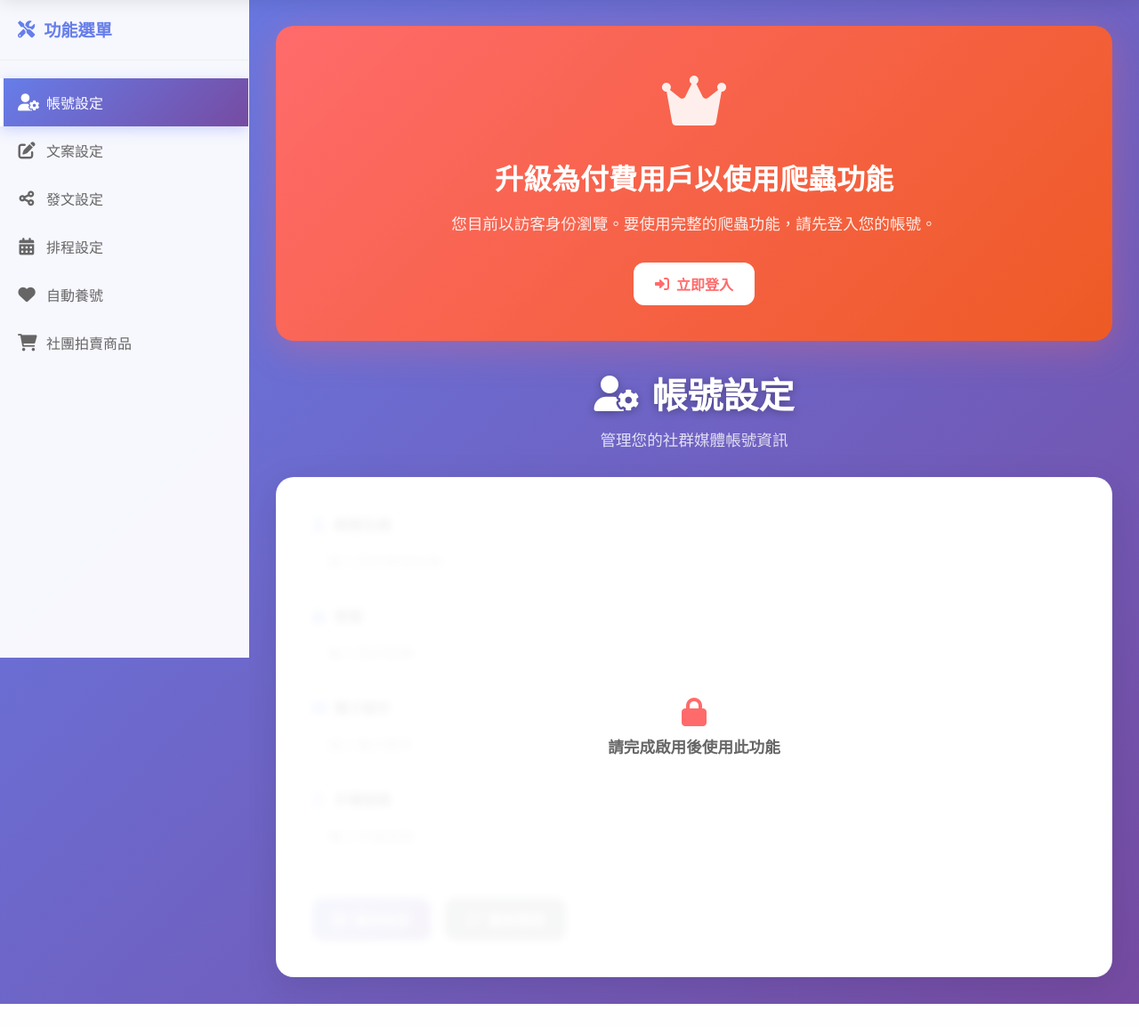
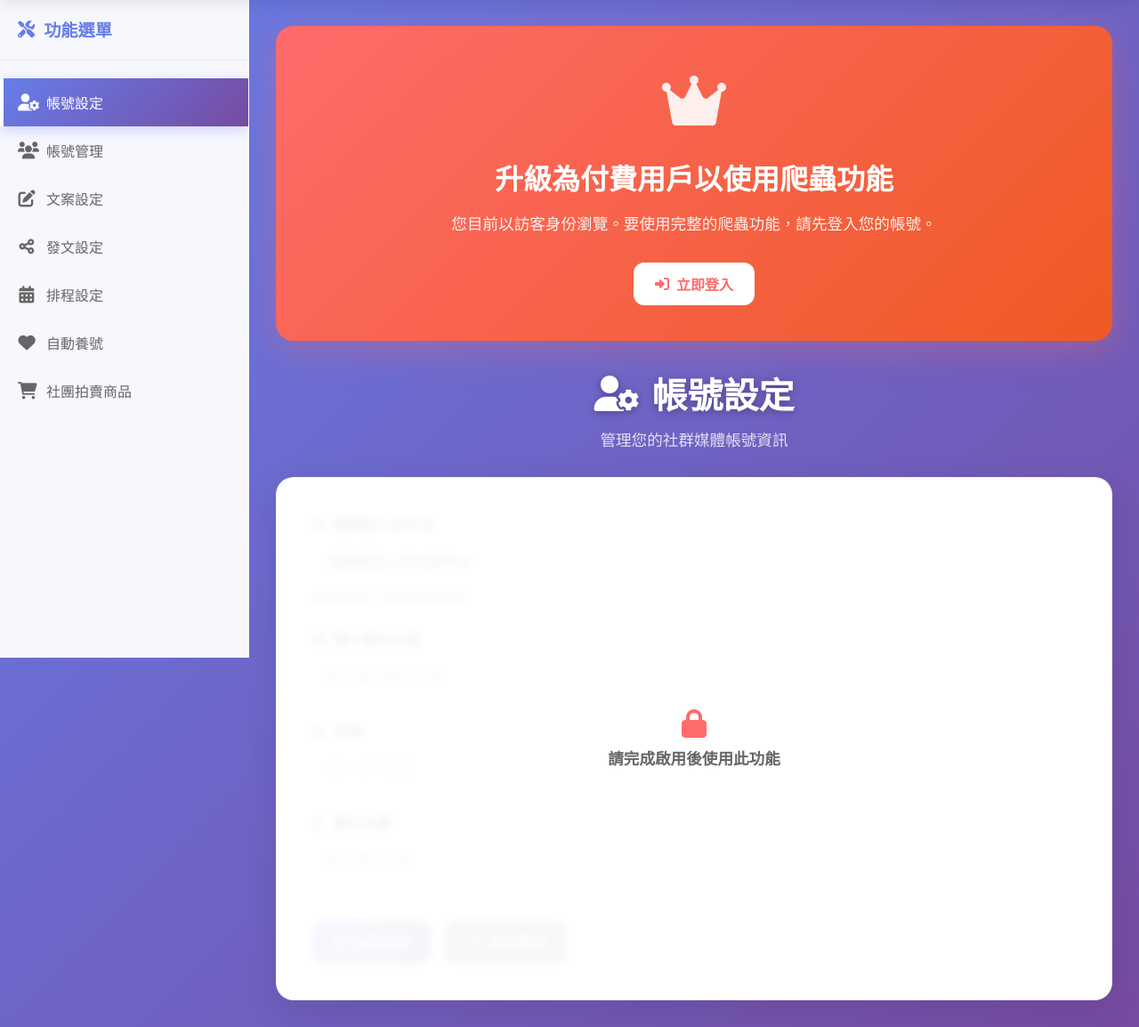
Before and after one commit to osmuntsun/Crawler_Web, a Django app: page /crawler/ in a window 1280 px wide. Shown: the part 61-1215 px from the top of the page at 89% size. Before the commit the page ends 1189 px from the top, so only its background shows below. Run offline with Django 5.2, Linux system fonts and the light colour scheme.

Commit message:
帳號設定中增加社群軟體帳號、帳號名稱改電子郵件名稱、手機號碼移除、多一個帳號管理頁面

```diff
--- a/CrawlerWeb/Crawler/templates/Crawler/tool.html
+++ b/CrawlerWeb/Crawler/templates/Crawler/tool.html
@@ -42,6 +42,10 @@
 				<button class="sidebar-item active" data-tab="account">
 					<i class="fas fa-user-cog"></i>
 					<span>帳號設定</span>
+				</button>
+				<button class="sidebar-item" data-tab="account-management">
+					<i class="fas fa-users"></i>
+					<span>帳號管理</span>
 				</button>
 				<button class="sidebar-item" data-tab="copy">
 					<i class="fas fa-edit"></i>
@@ -122,20 +126,33 @@
 						{% endif %}
 						<form class="form-grid" {% if not can_use_tool %}style="pointer-events: none; opacity: 0.6;"{% endif %}>
 							<div class="form-row">
-								<label><i class="fas fa-user"></i> 帳號名稱</label>
-								<input type="text" name="username" placeholder="輸入您的帳號名稱">
+								<label><i class="fas fa-globe"></i> 選擇登入的平台</label>
+								<select name="login_platform" class="form-select" required>
+									<option value="">選擇要登入的社群平台</option>
+									<option value="facebook_group">Facebook社團</option>
+									<option value="facebook_page">Facebook粉絲頁</option>
+									<option value="instagram_account">Instagram帳號</option>
+									<option value="discord_server">Discord伺服器</option>
+									<option value="telegram_channel">Telegram頻道</option>
+									<option value="line_group">Line群組</option>
+									<option value="wechat_group">微信群組</option>
+									<option value="forum">論壇</option>
+									<option value="blog">部落格</option>
+									<option value="other">其他</option>
+								</select>
+								<small class="form-help">選擇您要登入的社群平台類型</small>
+							</div>
+							<div class="form-row">
+								<label><i class="fas fa-envelope"></i> 電子郵件名稱</label>
+								<input type="email" name="email" placeholder="輸入電子郵件名稱">
 							</div>
 							<div class="form-row">
 								<label><i class="fas fa-lock"></i> 密碼</label>
 								<input type="password" name="password" placeholder="輸入您的密碼">
 							</div>
 							<div class="form-row">
-								<label><i class="fas fa-envelope"></i> 電子郵件</label>
-								<input type="email" name="email" placeholder="輸入電子郵件">
-							</div>
-							<div class="form-row">
-								<label><i class="fas fa-mobile-alt"></i> 手機號碼</label>
-								<input type="tel" name="phone" placeholder="輸入手機號碼">
+								<label><i class="fas fa-user"></i> 顯示名稱</label>
+								<input type="text" name="display_name" placeholder="輸入顯示名稱">
 							</div>
 							<div class="form-actions">
 								<button type="button" class="btn btn-primary">
@@ -146,6 +163,98 @@
 								</button>
 							</div>
 						</form>
+					</div>
+				</div>
+			</div>
+
+			<!-- 帳號管理 -->
+			<div class="tab-content" id="tab-account-management">
+				<div class="content-header">
+					<h2><i class="fas fa-users"></i> 帳號管理</h2>
+					<p>管理您的社群軟體帳號和Cookie設定</p>
+				</div>
+				<div class="card {% if not can_use_tool %}disabled{% endif %}">
+					<div class="card-body">
+						{% if not can_use_tool %}
+						<div class="disabled-overlay">
+							<div class="disabled-message">
+								<i class="fas fa-lock"></i>
+								<span>請完成啟用後使用此功能</span>
+							</div>
+						</div>
+						{% endif %}
+
+						<!-- 新增社群軟體帳號 -->
+						<div class="section-header">
+							<h3><i class="fas fa-plus-circle"></i> 新增社群軟體帳號</h3>
+						</div>
+						<form class="form-grid" {% if not can_use_tool %}style="pointer-events: none; opacity: 0.6;"{% endif %}>
+							<div class="form-row">
+								<label><i class="fas fa-globe"></i> 平台選擇</label>
+								<select name="platform" class="form-select" required>
+									<option value="">選擇社群平台</option>
+									<option value="facebook">Facebook</option>
+									<option value="instagram">Instagram</option>
+									<option value="twitter">Twitter</option>
+									<option value="linkedin">LinkedIn</option>
+									<option value="youtube">YouTube</option>
+									<option value="discord">Discord</option>
+									<option value="telegram">Telegram</option>
+									<option value="line">Line</option>
+									<option value="wechat">WeChat</option>
+								</select>
+							</div>
+							<div class="form-row">
+								<label><i class="fas fa-link"></i> 平台網址</label>
+								<input type="url" name="website_url" placeholder="輸入平台網址" required>
+							</div>
+							<div class="form-row">
+								<label><i class="fas fa-cookie-bite"></i> Cookie資料</label>
+								<textarea name="cookie_data" rows="4" placeholder="貼上從瀏覽器複製的Cookie資料" required></textarea>
+							</div>
+							<div class="form-row">
+								<label><i class="fas fa-sticky-note"></i> 備註</label>
+								<input type="text" name="notes" placeholder="輸入備註說明（選填）">
+							</div>
+							<div class="form-actions">
+								<button type="button" class="btn btn-primary">
+									<i class="fas fa-save"></i> 儲存帳號
+								</button>
+								<button type="button" class="btn btn-secondary">
+									<i class="fas fa-sync"></i> 重新整理
+								</button>
+							</div>
+						</form>
+
+						<!-- 社群軟體帳號列表 -->
+						<div class="section-header">
+							<h3><i class="fas fa-list"></i> 社群軟體帳號列表</h3>
+						</div>
+						<div class="table-container">
+							<table class="data-table">
+								<thead>
+									<tr>
+										<th><i class="fas fa-globe"></i> 平台</th>
+										<th><i class="fas fa-link"></i> 網址</th>
+										<th><i class="fas fa-cookie-bite"></i> Cookie數量</th>
+										<th><i class="fas fa-clock"></i> 最後更新</th>
+										<th><i class="fas fa-toggle-on"></i> 狀態</th>
+										<th><i class="fas fa-cog"></i> 操作</th>
+									</tr>
+								</thead>
+								<tbody>
+									<tr class="no-data">
+										<td colspan="6">
+											<div class="empty-state">
+												<i class="fas fa-inbox"></i>
+												<p>尚未新增任何社群軟體帳號</p>
+												<small>點擊上方表單新增您的第一個帳號</small>
+											</div>
+										</td>
+									</tr>
+								</tbody>
+							</table>
+						</div>
 					</div>
 				</div>
 			</div>
```
Also changed, not shown: CrawlerWeb/db.sqlite3.
